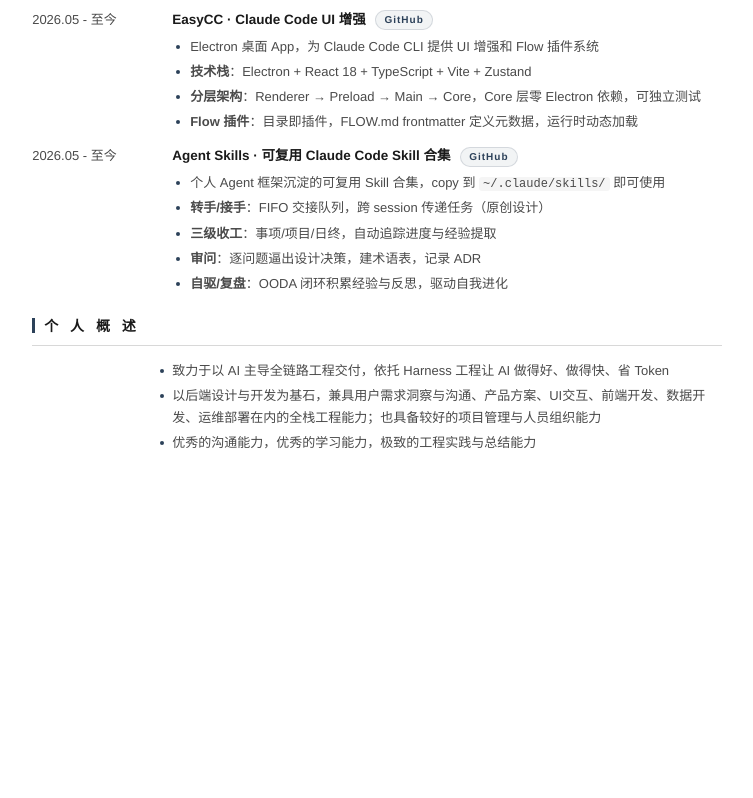
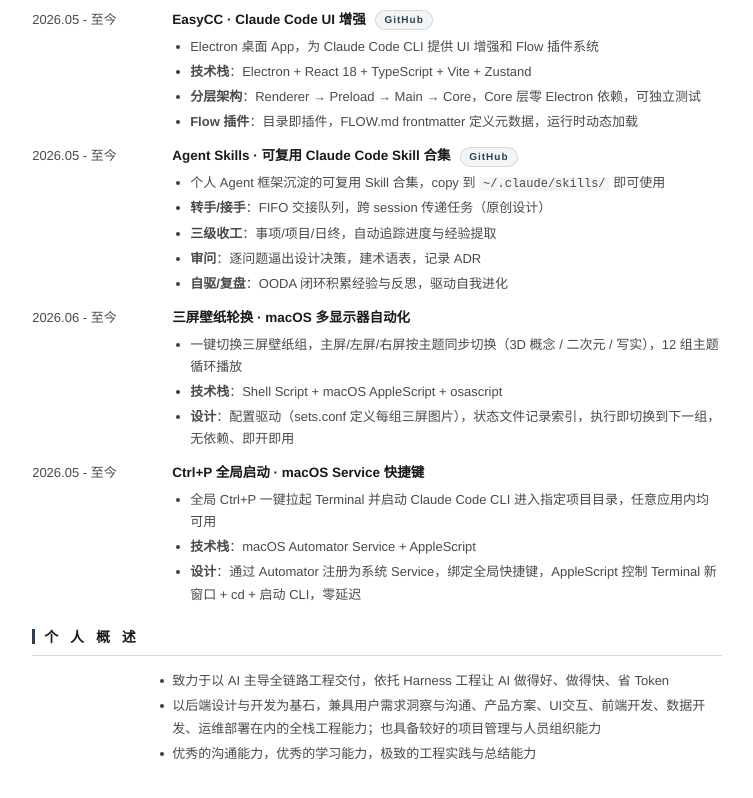
Before and after one commit to Lumos-789/Lumos-789.github.io, a plain HTML site: page index.html in a window 1280 px wide. Shown: the part 3031-3829 px from the top of the page, without its empty margins (263-1016 px from the left). Before the commit the page ends 3532 px from the top, so only its background shows below. Drawn offline with Linux system fonts and the light colour scheme.

Commit message:
feat: add wallpaper rotation & Ctrl+P launcher to personal projects

```diff
--- a/index.html
+++ b/index.html
@@ -954,6 +954,34 @@
       </div>
     </div>
 
+    <div class="proj-item">
+      <div class="proj-header">
+        <span class="time">2026.06 - 至今</span>
+        <span class="name">三屏壁纸轮换 · macOS 多显示器自动化</span>
+      </div>
+      <div class="proj-detail">
+        <ul>
+          <li>一键切换三屏壁纸组，主屏/左屏/右屏按主题同步切换（3D 概念 / 二次元 / 写实），12 组主题循环播放</li>
+          <li><strong>技术栈</strong>：Shell Script + macOS AppleScript + osascript</li>
+          <li><strong>设计</strong>：配置驱动（sets.conf 定义每组三屏图片），状态文件记录索引，执行即切换到下一组，无依赖、即开即用</li>
+        </ul>
+      </div>
+    </div>
+
+    <div class="proj-item">
+      <div class="proj-header">
+        <span class="time">2026.05 - 至今</span>
+        <span class="name">Ctrl+P 全局启动 · macOS Service 快捷键</span>
+      </div>
+      <div class="proj-detail">
+        <ul>
+          <li>全局 Ctrl+P 一键拉起 Terminal 并启动 Claude Code CLI 进入指定项目目录，任意应用内均可用</li>
+          <li><strong>技术栈</strong>：macOS Automator Service + AppleScript</li>
+          <li><strong>设计</strong>：通过 Automator 注册为系统 Service，绑定全局快捷键，AppleScript 控制 Terminal 新窗口 + cd + 启动 CLI，零延迟</li>
+        </ul>
+      </div>
+    </div>
+
   </div>
 
   <!-- Personal Profile -->
```
